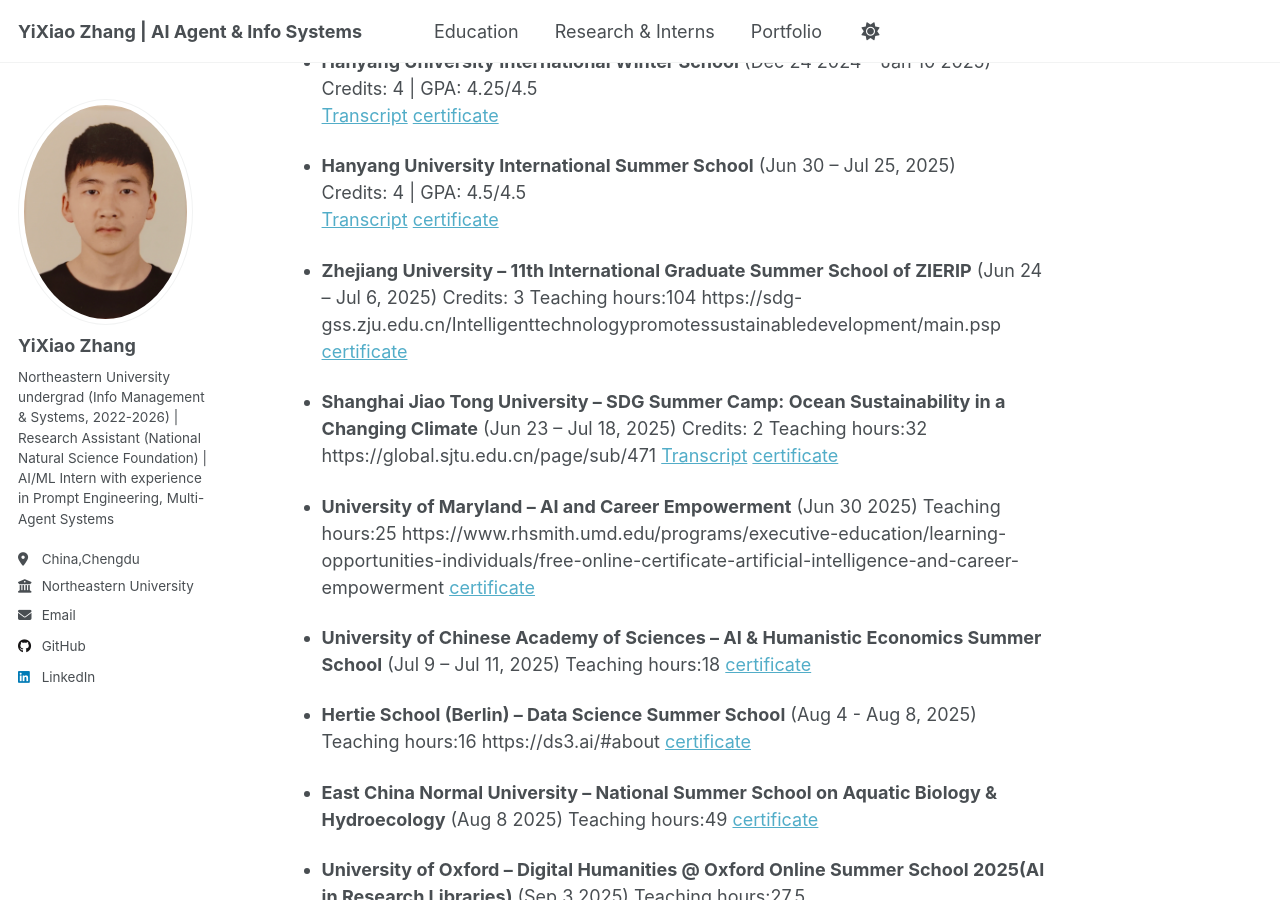
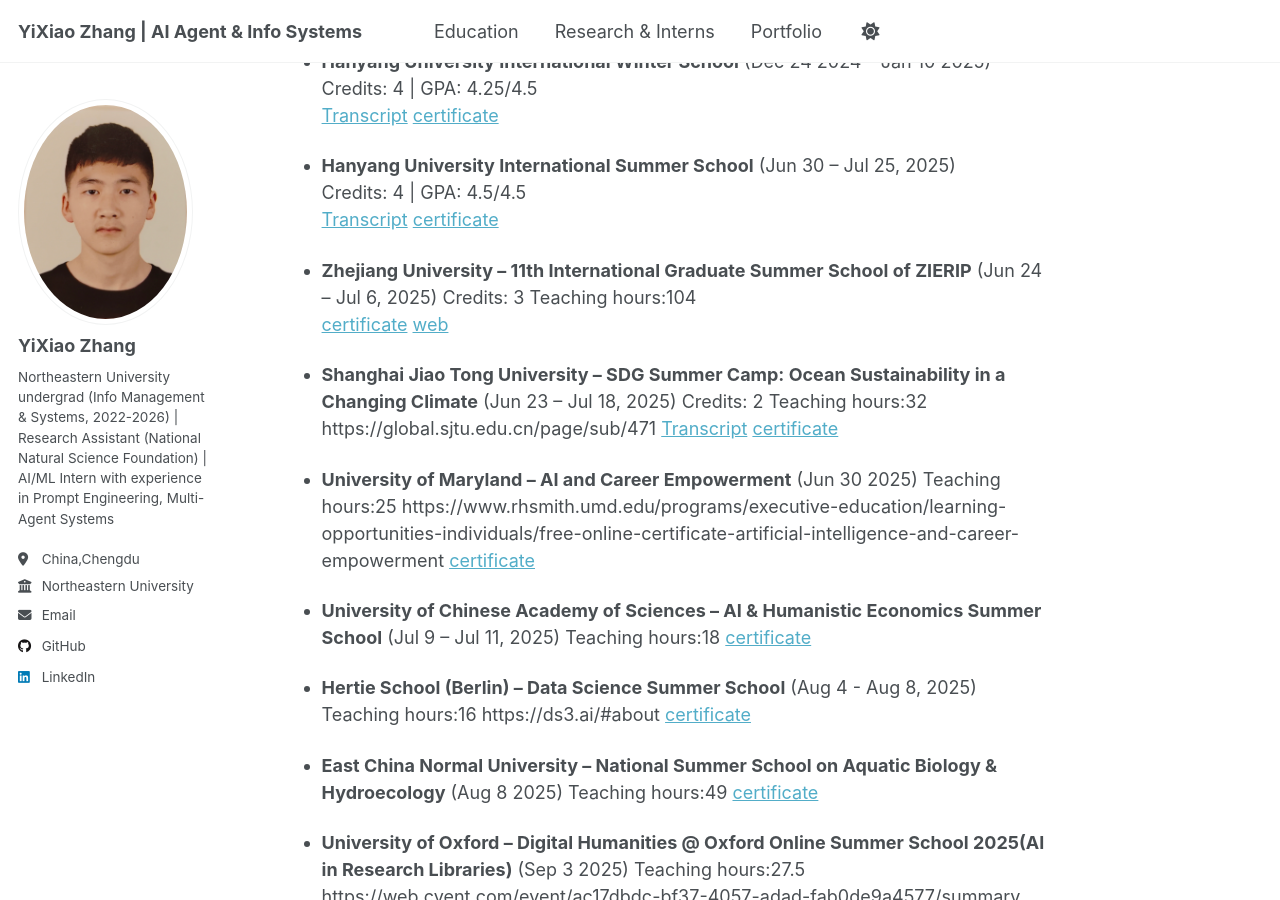
Before and after one commit to kiko022/kiko022.github.io, a Jekyll site: the page built from _pages/education.md, in a window 1280 px wide and 900 px high, scrolled down 586 px. Built offline with Jekyll 4.4.1, drawn with Linux system fonts in a browser that asks for light colours; a script that is not in the unit is left out.

Commit message:
Update education.md

```diff
--- a/_pages/education.md
+++ b/_pages/education.md
@@ -26,8 +26,9 @@
   Credits: 4 | GPA: 4.5/4.5
   [Transcript](/files/certificate/2025 HISS_Online_186.pdf)   [certificate](/files/certificate/20250814164102509.pdf)
 
-- **Zhejiang University – 11th International Graduate Summer School of ZIERIP** (Jun 24 – Jul 6, 2025)  Credits: 3  Teaching hours:104   https://sdg-gss.zju.edu.cn/Intelligenttechnologypromotessustainabledevelopment/main.psp
+- **Zhejiang University – 11th International Graduate Summer School of ZIERIP** (Jun 24 – Jul 6, 2025)  Credits: 3  Teaching hours:104
   [certificate](/files/certificate/4_certificate_q13558882230@outlook.com_1756454036468_1.pdf)
+  [web](https://sdg-gss.zju.edu.cn/Intelligenttechnologypromotessustainabledevelopment/main.psp)
 
 - **Shanghai Jiao Tong University – SDG Summer Camp: Ocean Sustainability in a Changing Climate** (Jun 23 – Jul 18, 2025)  Credits: 2  Teaching hours:32  https://global.sjtu.edu.cn/page/sub/471
   [Transcript](/files/certificate/YiXiao Zhang.pdf)
```
